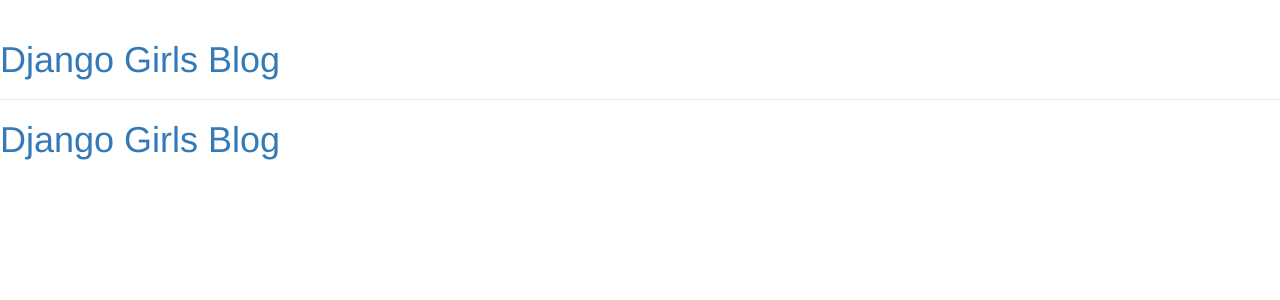
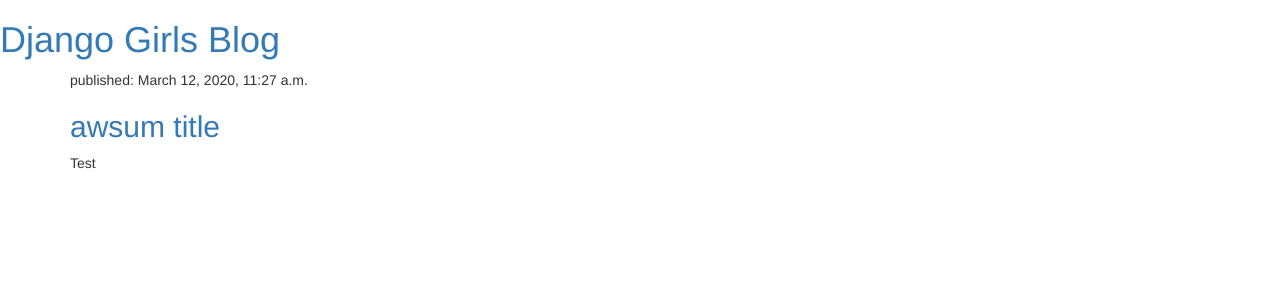
Before and after one commit to ccliment-dev/Django_Blog, a Django app: page / in a window 1280 px wide. Shown: the top 300 px of the page. Run offline with Django 3.2, Linux system fonts and the light colour scheme; data comes from the database, SQL or seed files in the repository; some libraries are stand-ins or nearby versions.

Commit message:
html está casi arreglado, ahora falta que bootstrap se aplique y css

```diff
--- a/blog/templates/blog/post_list.html
+++ b/blog/templates/blog/post_list.html
@@ -1,31 +1,32 @@
 {% load static %}
 <html>
     <head>
-    <div class="page-header">
-    <h1><a href="/">Django Girls Blog</a></h1>
-    </div>
         <title>Django Girls blog</title>
         <link rel="stylesheet" href="//maxcdn.bootstrapcdn.com/bootstrap/3.2.0/css/bootstrap.min.css">
         <link rel="stylesheet" href="//maxcdn.bootstrapcdn.com/bootstrap/3.2.0/css/bootstrap-theme.min.css">
         <link rel="stylesheet" href="{% static 'css/blog.css' %}">
         <link href="//fonts.googleapis.com/css?family=Lobster&subset=latin,latin-ext" rel="stylesheet" type="text/css">
+
     </head>
     <body>
         <div>
             <h1><a href="/">Django Girls Blog</a></h1>
         </div>
 
+        <div class="content container">
+    <div class="row">
+        <div class="col-md-8">
             {% for post in posts %}
-            <div>
+                <div class="post">
+                    <div class="date">
                         <p>published: {{ post.published_date }}</p>
-                <h2><a href="">{{ post.title }}</a></h2>
-                <p>{{ post.text|linebreaksbr }}</p>
-            <div class="post">
-                <p>published: {{ post.published_date }}</p>
+                    </div>
                     <h2><a href="">{{ post.title }}</a></h2>
                     <p>{{ post.text|linebreaksbr }}</p>
                 </div>
+            {% endfor %}
         </div>
-        {% endfor %}
+    </div>
+</div>
     </body>
 </html>
--- a/blog/views.py
+++ b/blog/views.py
@@ -2,8 +2,6 @@ from django.shortcuts import render
 from django.utils import timezone
 from .models import Post
 
-# Create your views here.
-
 def post_list(request):
     posts = Post.objects.filter(published_date__lte=timezone.now()).order_by('published_date')
-    return render (request, 'blog/post_list.html', {})
+    return render(request, 'blog/post_list.html', {'posts': posts})
```
Also changed, not shown: blog/static/blog.css (+4 -4 lines). Lines whose indentation alone changed are shown as unchanged.
